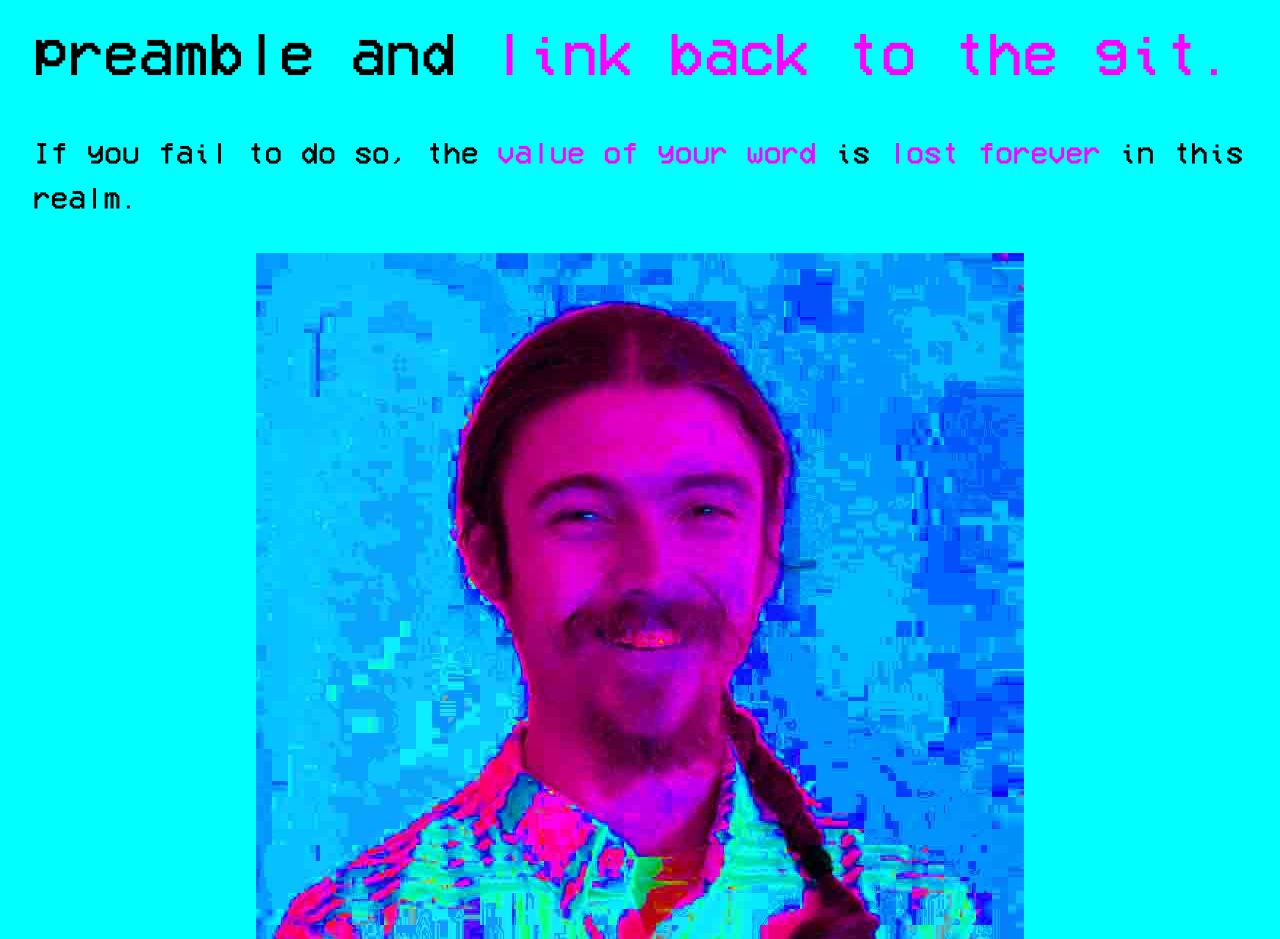
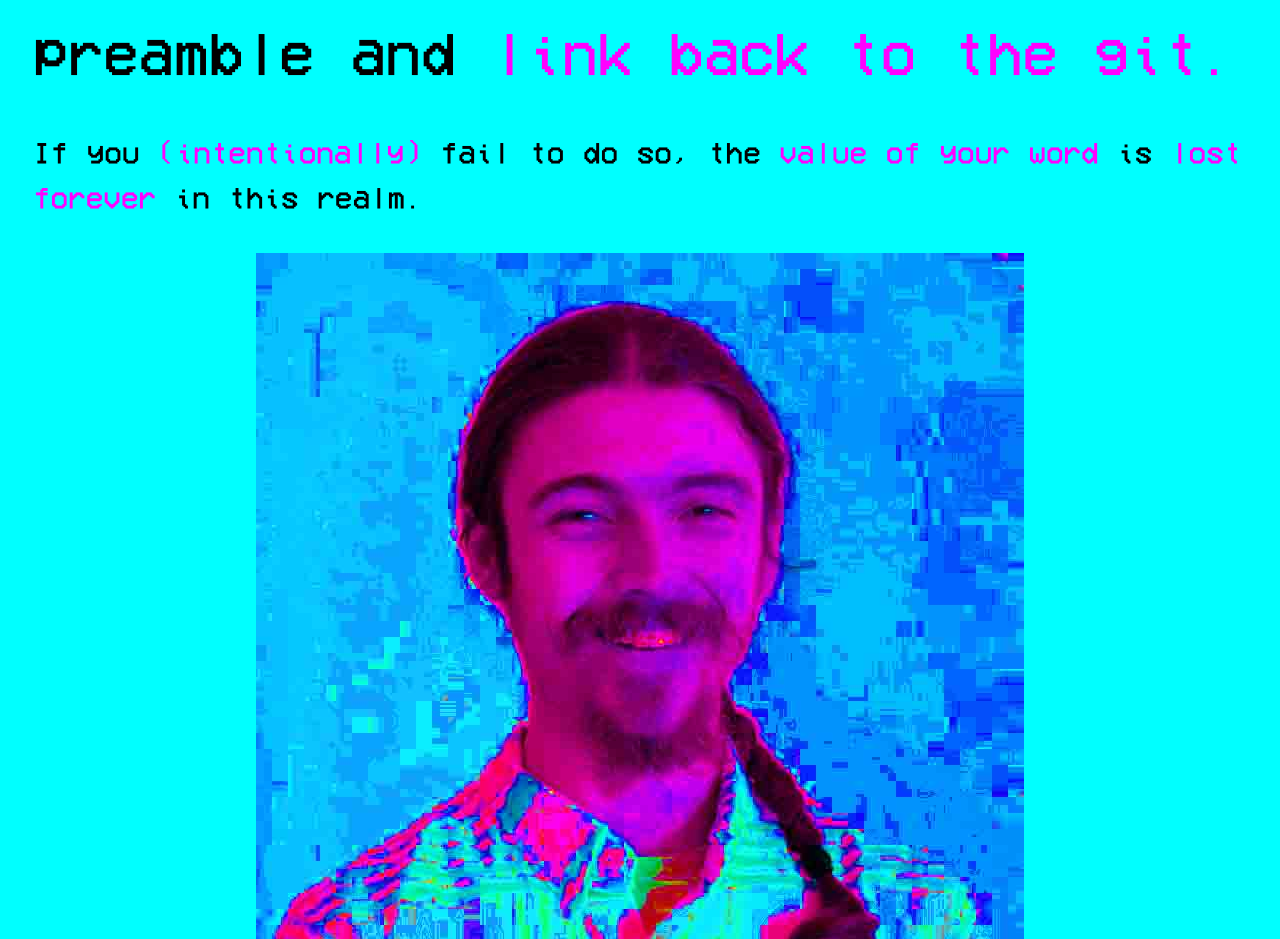
Before and after one commit to TheDripper/notusedyet, a Nuxt app: page / in a window 1280 px wide. Shown: the part 2360-3299 px from the top of the page. Built offline with nearby package versions, Linux system fonts and the light colour scheme.

Commit message:
intentionally

```diff
--- a/pages/index.vue
+++ b/pages/index.vue
@@ -16,7 +16,7 @@
       <p class="subnow">That said, <span class="now magenta">please contribute info</span>, screenshots, files, /etc<span class="magenta">#!</span> If you have publicly sourced information that <span class="magenta">all users can validate themselves on their machine</span>, <a href="https://docs.github.com/en/github/collaborating-with-issues-and-pull-requests/creating-a-pull-request" target="_blank">open a pull request</a> and <span class="magenta">we can all check it out</span> before it's <a href="https://stackoverflow.com/questions/5601931/what-is-the-best-and-safest-way-to-merge-a-git-branch-into-master" target="_blank">merged into master.</a></p>
       <p class="subnow">If you are inspired to <a href="https://docs.github.com/en/github/creating-cloning-and-archiving-repositories/cloning-a-repository" class="now">clone this git</a></span> onto your own server to prevent <span class="magenta">corporate thought-control (via denial of <a href="https://en.wikipedia.org/wiki/Internet_service_provider">ISP</a> or <a href="https://en.wikipedia.org/wiki/Domain_Name_System">DNS/Hosting services</a>): </span>Thank You! However,</p>
        <p class="now">You are compelled by the <span class="magenta">human honor of your name and word</span> to begin the article/page with this preamble and <span class="magenta">link back to the git.</span></p>
-      <p class="subnow">If you fail to do so, the <span class="magenta">value of your word</span> is <span class="magenta">lost forever</span> in this realm.</p>
+      <p class="subnow">If you <span class="magenta">(intentionally)</span> fail to do so, the <span class="magenta">value of your word</span> is <span class="magenta">lost forever</span> in this realm.</p>
 
 
       <div class="flex flex-col items-center justify-center max-w-xl dayjob mb-6">
```
